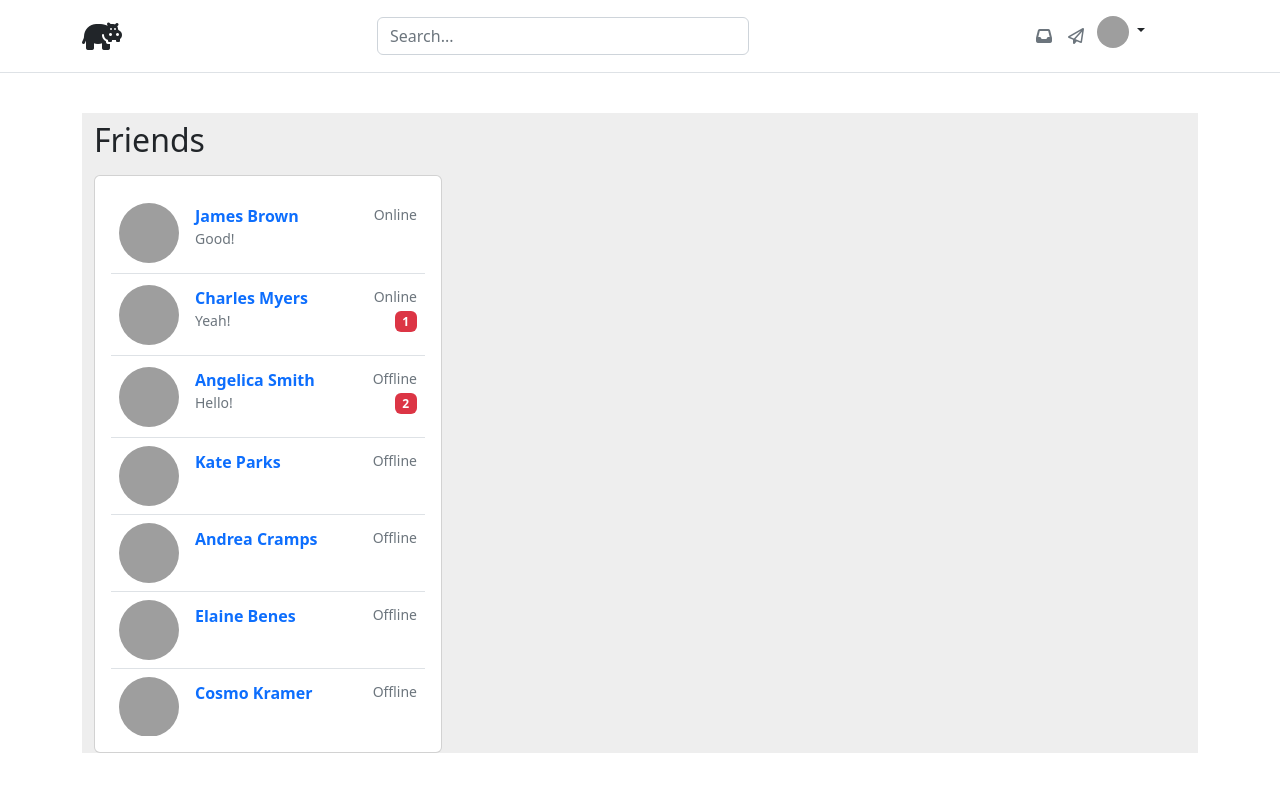
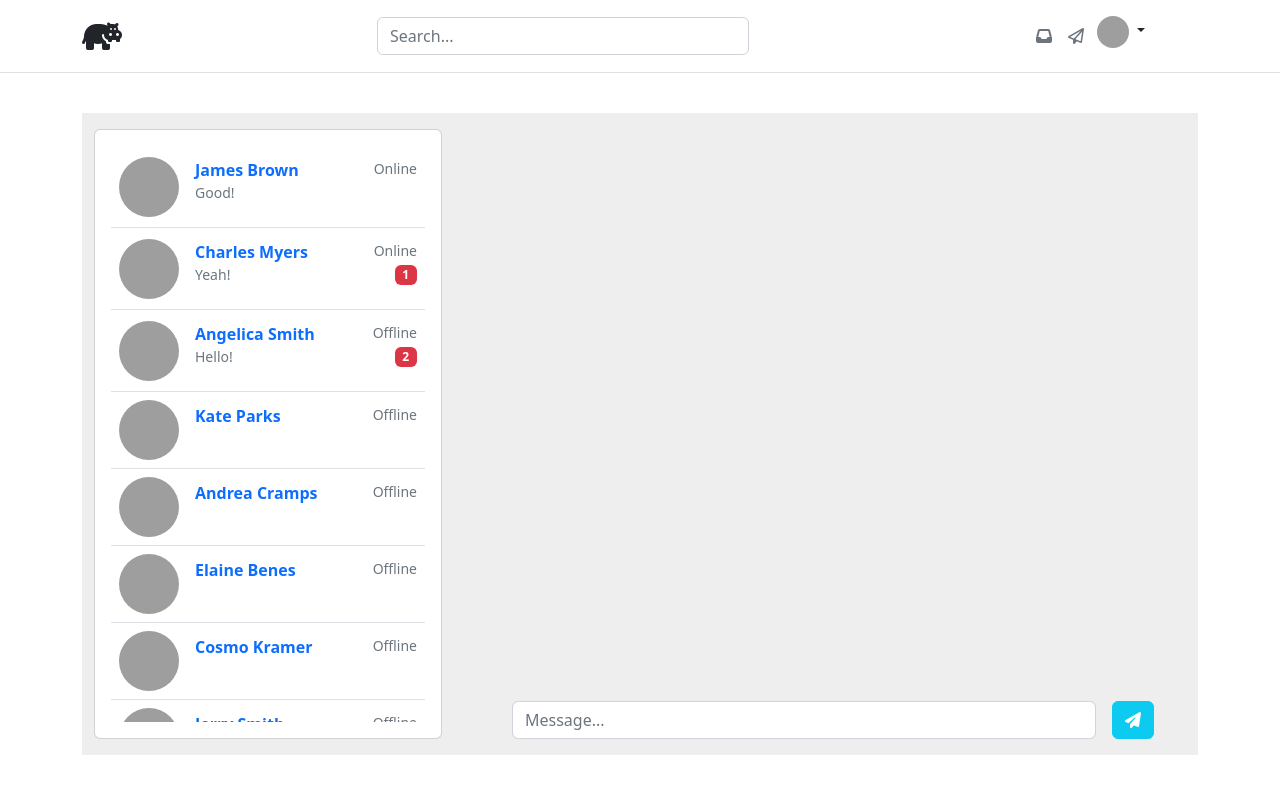
Before and after one commit to GabrielB1606/ATI-I-2022--Equipo-3, a Flask app: page /chat in a window 1280 px wide. Run offline with Flask 2, Linux system fonts and the light colour scheme; some libraries are stand-ins or nearby versions; grey boxes are pictures that could not be loaded.

Commit message:
select chat working in desktop

```diff
--- a/src/static/js/chat.js
+++ b/src/static/js/chat.js
@@ -1,2 +1,24 @@
-let chat_container = $("#chat-container");
-chat_container.scrollTop(chat_container.height());
+function selectChat(id_contact) {
+
+    $(".contact").css("background-color", "white");
+    $("#"+id_contact).css("background-color", "#eee");
+
+    $( "#chat-div-container" ).removeClass("d-none");
+    $( "#chat-div-container" ).addClass("d-block");
+
+    $(".messageList").removeClass("d-block");
+    $(".messageList").addClass("d-none");
+
+    let chat_element = $( "#chat-"+ id_contact );
+    chat_element.removeClass("d-none");
+    chat_element.addClass("d-block");
+    chat_element.scrollTop( chat_element.height() );
+
+}
+
+$(".contact").each( (idx)=>{
+        let id_contact = $(".contact")[idx].id;
+        console.log( id_contact ) ;
+        $("#"+id_contact ).click( () => selectChat(id_contact) );
+    }
+);
--- a/src/static/style/chat.css
+++ b/src/static/style/chat.css
@@ -15,15 +15,20 @@ img{
     object-fit: cover;
 }
 
-#chat-container{
-    height: 72vh;
+.messageList{
+    height: 69vh;
     overflow-y: scroll;
     padding-right: 2vw;
 }
 
 #contact-list{
-    height: 68vh;
+    height: 72vh;
     overflow-y: scroll;
+}
+
+#contact-list-container{
+    margin-top: 1rem;
+    margin-bottom: 1rem;
 }
 
 footer{
@@ -33,3 +38,7 @@ footer{
 h2{
     padding-top: 0.5rem;
 }
+
+.messageList{
+    margin-top: 1rem;
+}
--- a/templates/chat.html
+++ b/templates/chat.html
@@ -12,10 +12,10 @@
             <!-- friends -->
             <div class="col-md-6 col-lg-5 col-xl-4 mb-4 mb-md-0" >
 
-                <h2 class="font-weight-bold mb-3 text-center text-lg-start">Friends</h2>
+                <!-- <h2 class="font-weight-bold mb-3 text-center text-lg-start">Friends</h2> -->
 
                 <!-- contact list -->
-                <div class="card" >
+                <div class="card" id="contact-list-container" >
                     <div class="card-body">
                         <ul class="list-unstyled mb-0" id="contact-list">
 
@@ -34,7 +34,7 @@
             </div>
 
             <!-- current chat -->
-            <div class="col-md-6 col-lg-7 col-xl-8 d-none " >
+            <div class="col-md-6 col-lg-7 col-xl-8 d-block d-flex justify-content-end flex-column" id="chat-div-container" >
 
                 {% for chat in chatList %}
                     {% with user_name='Charles Plant', chat=chat, img_url='https://besthqwallpapers.com/Uploads/11-4-2019/87207/corgi-puppy-pets-welsh-corgi-dogs.jpg'%}
@@ -43,7 +43,7 @@
                 {% endfor %}
 
                 <!-- send message form -->
-                <form class="row g-3 d-flex justify-content-center">
+                <form class="row g-3 d-flex justify-content-center align-self-end w-100" id="message-form-input">
                     <div class="col-10">
                         <input type="text" class="form-control" id="inputPassword2" placeholder="Message...">
                     </div>
--- a/templates/chat_components/contact.html
+++ b/templates/chat_components/contact.html
@@ -1,4 +1,4 @@
-<li class="p-2 border-bottom contact">
+<li class="p-2 border-bottom contact" id="{{user_name|lower|replace(' ', '-')}}">
     <a href="#!" class="d-flex justify-content-between">
     <div class="d-flex flex-row">
         <img src="{{img_url}}" alt="avatar"
--- a/templates/chat_components/messageList.html
+++ b/templates/chat_components/messageList.html
@@ -1,4 +1,4 @@
-<ul class="list-unstyled d-none" id="chat-{{chat.user_from|replace(' ', '-')|lower}}" >
+<ul class="list-unstyled messageList row d-none" id="chat-{{chat.user_from|replace(' ', '-')|lower}}" >
     {% for message in chat.messages %}
         {% with user_name=user_name if message.sent_by_me else chat.user_from , sent_by_me=message.sent_by_me , message=message.text, timestamp=message.timestamp, img_url=img_url if message.sent_by_me else chat.img_url %}
             {% include 'chat_components/message.html' %}
```
